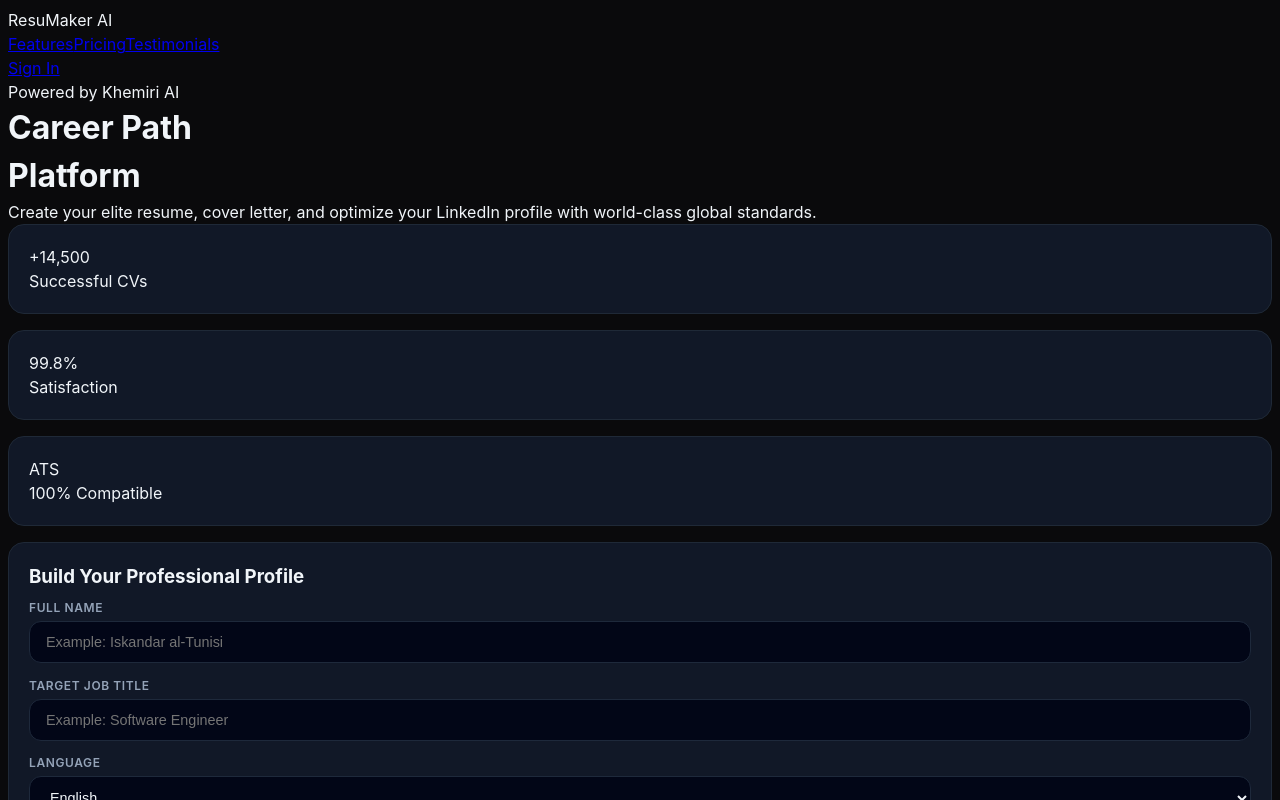
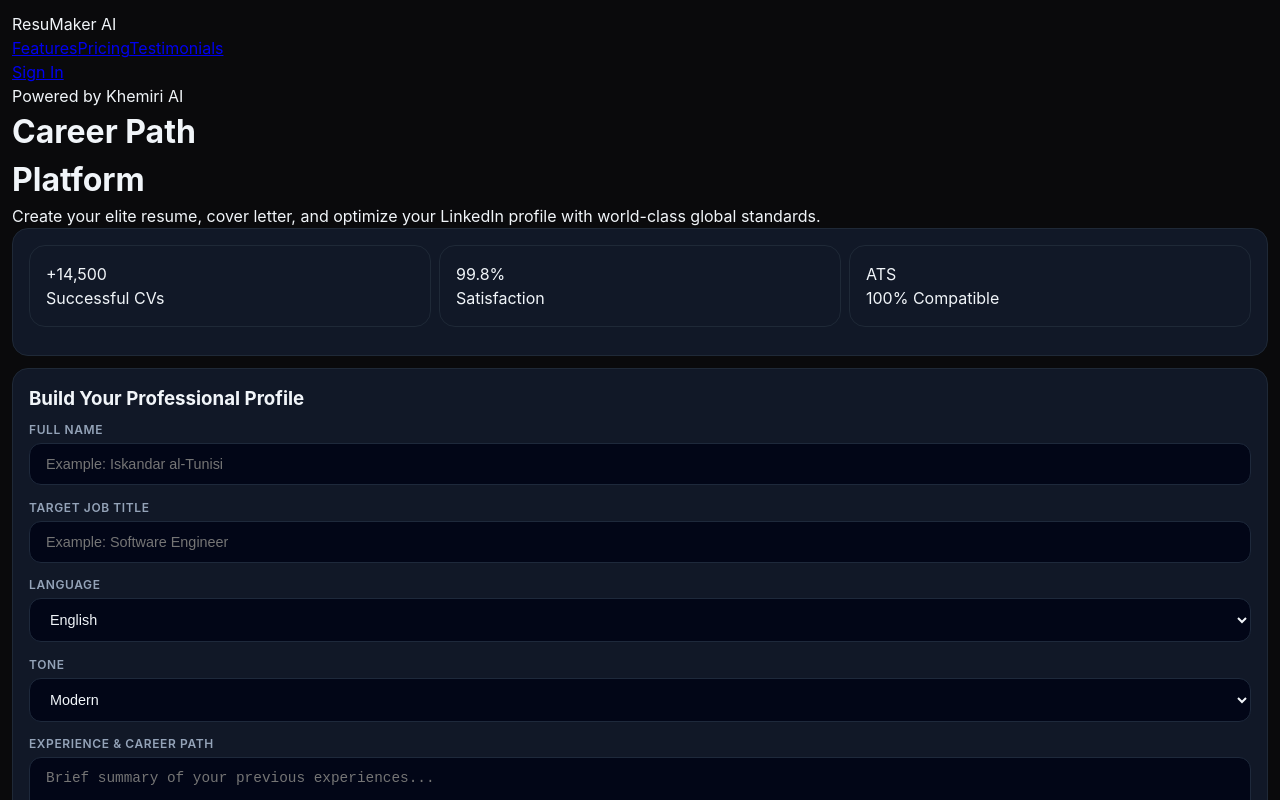
Before and after one commit to IskanderKhemiri1234/ai-resume-builder, a Next.js app: page / in a window 1280 px wide. Shown: the top 800 px of the page. Built offline with nearby package versions, Linux system fonts and the light colour scheme.

Commit message:
Refactor global styles for layout and typography
Updated base reset comment, adjusted padding and margin for cards, and enforced a 3-column layout for stats.

```diff
--- a/src/app/globals.css
+++ b/src/app/globals.css
@@ -2,7 +2,7 @@
 @tailwind components;
 @tailwind utilities;
 
-/* Base Reset */
+/* Base Reset & Typography */
 *, *::before, *::after {
   box-sizing: border-box !important;
   margin: 0;
@@ -16,12 +16,7 @@ body {
   line-height: 1.5;
   direction: ltr !important;
   text-align: left !important;
-  padding: 0.5rem !important;
-}
-
-/* Layout Container */
-div {
-  max-width: 100%;
+  padding: 0.75rem !important;
 }
 
 /* Form Fields Styling */
@@ -69,11 +64,18 @@ button[type="submit"] {
   box-shadow: 0 10px 25px -5px rgba(79, 70, 229, 0.4) !important;
 }
 
-/* Cards & Testimonials */
-.bg-slate-900\/90, .bg-slate-900\/80, .bg-slate-900\/60 {
+/* Cards, Testimonials & Stats Grid Fix */
+.bg-slate-900\/80, .bg-slate-900\/90, .bg-slate-900\/60, div[class*="grid-cols-3"] {
   background-color: #111827 !important;
   border: 1px solid #1f2937 !important;
   border-radius: 1rem !important;
-  padding: 1.25rem !important;
-  margin-bottom: 1rem !important;
+  padding: 1rem !important;
+  margin-bottom: 0.75rem !important;
 }
+
+/* Force 3-column stats layout even on mobile for sleek look */
+.grid-cols-3 {
+  display: grid !important;
+  grid-template-columns: repeat(3, minmax(0, 1fr)) !important;
+  gap: 0.5rem !important;
+}
```
